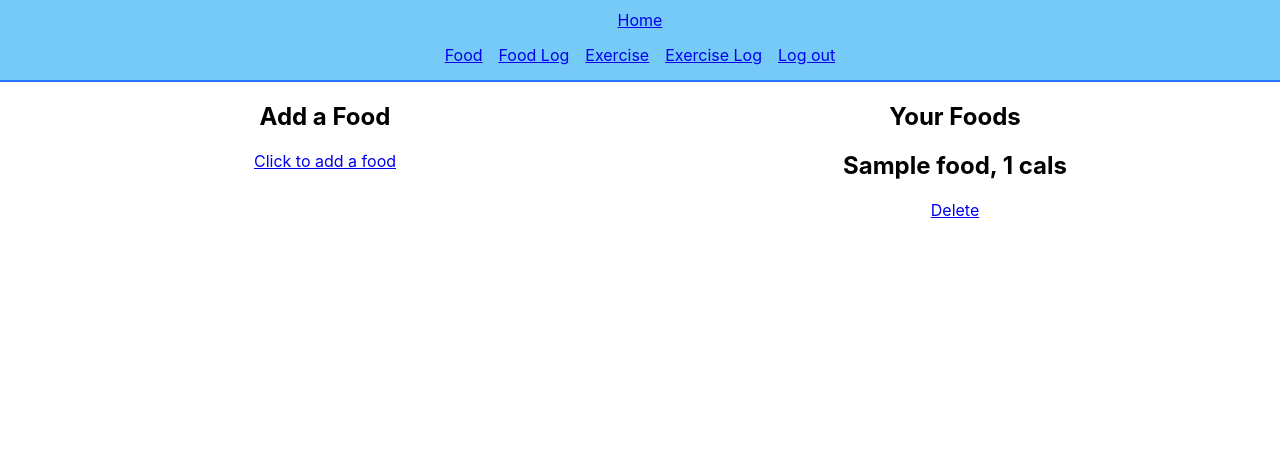
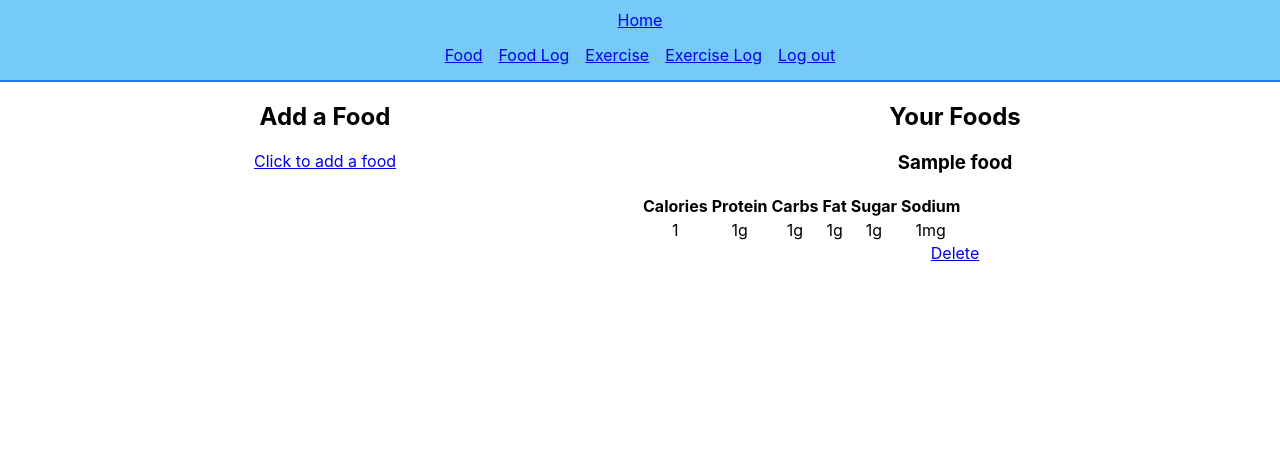
Before and after one commit to JImmyJImmy0/thehustle, a Django app: page /food/ in a window 1280 px wide. Shown: the top 460 px of the page. Run offline with Django 3.2, Linux system fonts and the light colour scheme; a user stored in the database is signed in; tables that the repository leaves empty hold one stand-in row (values such as "Sample post").

Commit message:
base table for food index

```diff
--- a/main_app/templates/foods/index.html
+++ b/main_app/templates/foods/index.html
@@ -22,7 +22,29 @@
         <h1>Your Foods</h1>
         <div class='foods-list'>
             {% for food in foods %}
-                <h2>{{ food.name }}, {{ food.calories }} cals</h2>
+                <h3>{{ food.name }}</h3>
+                <table>
+                    <thead>
+                        <tr>
+                            <th>Calories</th>
+                            <th>Protein</th>
+                            <th>Carbs</th>
+                            <th>Fat</th>
+                            <th>Sugar</th>
+                            <th>Sodium</th>
+                        </tr>
+                    </thead>
+                    <tbody>
+                        <tr>
+                            <td>{{ food.calories }}</td>
+                            <td>{{ food.protein }}g</td>
+                            <td>{{ food.carbs }}g</td>
+                            <td>{{ food.fat }}g</td>
+                            <td>{{ food.sugar }}g</td>
+                            <td>{{ food.sodium }}mg</td>
+                        </tr>
+                    </tbody>
+                </table>
                 <a href="{% url 'foods_delete' food.id %}" class='delete-btn'>Delete</a>
             {% endfor %}
         </div>
```
